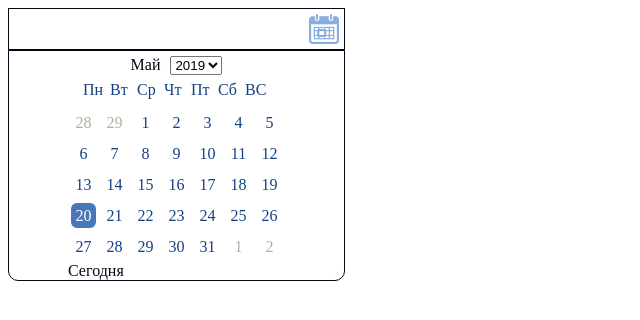
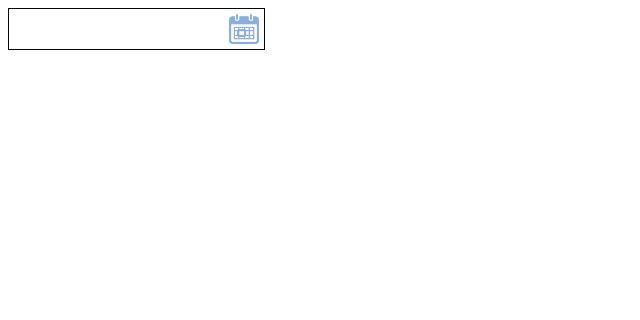
Before and after one commit to LenaBuraja/DatePicker, a React app: page / in a window 1280 px wide. Shown: the top 320 px of the page, without its empty margins (0-640 px from the left). Built offline with nearby package versions, Linux system fonts and the light colour scheme.

Commit message:
smole change

```diff
--- a/src/assets/styles/styles.css
+++ b/src/assets/styles/styles.css
@@ -9,7 +9,7 @@ body {
 }
 
 .value {
-	width: 300px;
+	width: 220px;
 	height: 40px;
 }
 
@@ -22,6 +22,8 @@ body {
 
 .field > input {
 	border: none;
+	font-size: 14pt;
+	padding: 10px;
 }
 
 .calender {
@@ -35,6 +37,9 @@ body {
 
 .app {
 	display: flex;
+	-moz-user-select: none;
+	-khtml-user-select: none;
+	-webkit-user-select: none;
 }
 
 .month-and-year {
@@ -43,7 +48,15 @@ body {
 }
 
 .month-and-year > * {
-margin: 5px;
+	margin: 5px;
+}
+
+.month {
+	cursor: pointer;
+}
+
+.selectYear {
+	height: 70px;
 }
 
 .monthes {
@@ -61,7 +74,7 @@ margin: 5px;
 	display: flex;
 	justify-content: center;
 	align-items: center;
-	width: 70px;
+	width: 50px;
 	height: 50px;
 	margin: 0px 2px;
 	border: 2px solid #FFFFFF;
@@ -87,6 +100,27 @@ margin: 5px;
 	color: #144182;
 }
 
+.showMonth {
+	display: flex;
+	align-items: center;
+}
+
+.showPrevMonth {
+	background: url(/src/assets/styles/images/prev.png);
+	width: 25px;
+	height: 25px;
+	background-size: cover;
+	cursor: pointer;
+}
+
+.showNextMonth {
+	background: url(/src/assets/styles/images/next.png);
+	background-size: cover;
+	width: 25px;
+	height: 25px;
+	cursor: pointer;
+}
+
 .week {
 	display: flex;
 	justify-content: center;
@@ -109,11 +143,17 @@ margin: 5px;
 	background-color: #4776b9;
 	color: #FFFFFF;
 	border: 2px solid #FFFFFF;
+	cursor: pointer;
+}
+
+.otherDay {
+	cursor: pointer;
 }
 
 .prevMonth, .nextMonth {
 	color: #abb49b;
 	border: 2px solid #FFFFFF;
+	cursor: pointer;
 }
 
 .otherDay:hover, .prevMonth:hover, .nextMonth:hover, .selectDay:hover {
@@ -130,6 +170,8 @@ margin: 5px;
 }
 
 .today {
+	margin: 5px;
+	text-align: center;
 	color: #040615;
 	cursor: pointer;
 }
--- a/src/components/DaysInMonth.jsx
+++ b/src/components/DaysInMonth.jsx
@@ -46,14 +46,17 @@ export default class DaysInMonthJSX extends React.Component {
 		return (
 			<div className="daysInMonth">
         <div className="namesOfDayInWeek">
-          <div>Пн</div>
-          <div>Вт</div>
-          <div>Ср</div>
-          <div>Чт</div>
-          <div>Пт</div>
-          <div>Сб</div>
-          <div>ВС</div>
+          <div key={'Пн'}>Пн</div>
+          <div key={'Вт'}>Вт</div>
+          <div key={'Ср'}>Ср</div>
+          <div key={'Чт'}>Чт</div>
+          <div key={'Пт'}>Пт</div>
+          <div key={'Сб'}>Сб</div>
+          <div key={'ВС'}>ВС</div>
         </div>
+        <div className="showMonth">
+          <div className="showPrevMonth" onClick={() => {this.props.onChangeSelectMonth(this.props.selectMonth - 1);}}></div>
+          <div className="weeks">
             {
               this.tableDays(this.state.selectDay).reduce((p,c)=>{
                   if(p[p.length-1].length == 7){
@@ -64,12 +67,17 @@ export default class DaysInMonthJSX extends React.Component {
               }, [[]]).map((item, idx) => {return <div className="week" key={idx}>{item}</div>})
             }
           </div>
+          <div className="showNextMonth" onClick={() => {this.props.onChangeSelectMonth(this.props.selectMonth + 1);}}></div>
+        </div>
+
+			</div>
 		);
 	}
 }
 
 DaysInMonthJSX.propsType = {
   onChangeSelectDay: PropsType.func.isRequired,
+  onChangeSelectMonth: PropsType.func.isRequired,
 	selectDay: PropsType.number.isRequired,
 	selectMonth: PropsType.number.isRequired,
 	selectYear: PropsType.number.isRequired,
--- a/src/components/InputDate.jsx
+++ b/src/components/InputDate.jsx
@@ -6,8 +6,7 @@ export default class InputDateJSX extends React.Component {
 	constructor() {
     super();
     this.state = {
-      //showCalender: true
-      showCalender: false,
+      showCalender: true,
       selectDate: '',
       selectDay: new Date().getDate(),
       selectMonth: new Date().getMonth(),
@@ -17,7 +16,6 @@ export default class InputDateJSX extends React.Component {
 
   setDate() {
     if(!/(31|30|2[0-9]|1[0-9]|0[1-9]|[1-9]){1}\.(12|11|10|0[1-9]|[1-9]){1}\.([1-2]{1}[0-9]{3}|[0-9]{2})/.test(this.state.selectDate)) {
-      console.log('Строка не прошла проверку')
       this.setState({selectDate: ''});
     } else {
       let newDate, day, month, year;
@@ -26,7 +24,6 @@ export default class InputDateJSX extends React.Component {
       day = day.length === 1 ? `0${day}` : day
       month = month.length === 1 ? `0${month}` : month
       this.setState({selectDate: `${day}.${month}.${year}`});
-      console.log(this.state.selectDate)
     }
   }
 
@@ -63,6 +60,7 @@ export default class InputDateJSX extends React.Component {
             className="value"
             value={this.state.selectDate}
             onChange={event => {this.setState({selectDate: event.currentTarget.value})} }
+            onFocus={() => {this.setState({showCalender: false})}}
             onBlur={() => {
               this.setDate()
             }}
--- a/src/components/calender.jsx
+++ b/src/components/calender.jsx
@@ -9,7 +9,6 @@ export default class CalenderJSX extends React.Component {
 	constructor() {
     super();
     this.state = {
-      //showCalender: true
       showCalender: false,
       showSelectMonth: false
     }
@@ -20,9 +19,14 @@ export default class CalenderJSX extends React.Component {
 			<div className="calender">
         <div className="month-and-year">
           <div className="month" onClick={() => {this.setState({showSelectMonth: !this.state.showSelectMonth})}}>{namesMonthes[this.props.selectMonth]}</div>
-          <select name="year" id="year" value={this.props.selectYear} onChange={(e) => this.props.onChangeSelectYear(e.currentTarget.value)}>
+          {//<input value={this.props.selectYear} onChange={(e) => this.props.onChangeSelectYear(e.currentTarget.value)} />
+          }<select
+            className="year"
+            value={this.props.selectYear}
+            onChange={(e) => this.props.onChangeSelectYear(e.currentTarget.value)}
+          >
             {
-              Array.from(Array(new Date().getFullYear() - 1949), (v, k) => <option value={k + 1960}>{k + 1960}</option>)
+              Array.from(Array(new Date().getFullYear() - 1949), (v, k) => <option key={k + 1960} value={k + 1960}>{k + 1960}</option>)
             }
           </select>
         </div>
@@ -37,7 +41,7 @@ export default class CalenderJSX extends React.Component {
                     this.props.onChangeSelectMonth(idx);
                     this.setState({showSelectMonth: !this.state.showSelectMonth})
                   }}
-                >{item}</div>}).reduce((p,c)=>{
+                >{item.slice(0, 3)}</div>}).reduce((p,c)=>{
               if(p[p.length-1].length == 4){
                 p.push([]);
               }
@@ -52,6 +56,7 @@ export default class CalenderJSX extends React.Component {
               selectDay={this.props.selectDay}
               selectMonth={this.props.selectMonth}
               selectYear={this.props.selectYear}
+              onChangeSelectMonth={this.props.onChangeSelectMonth}
             />
             <div
               className="today"
```
Also changed, not shown: src/assets/styles/images/next.png (added), src/assets/styles/images/prev.png (added). Lines whose indentation alone changed are shown as unchanged.
